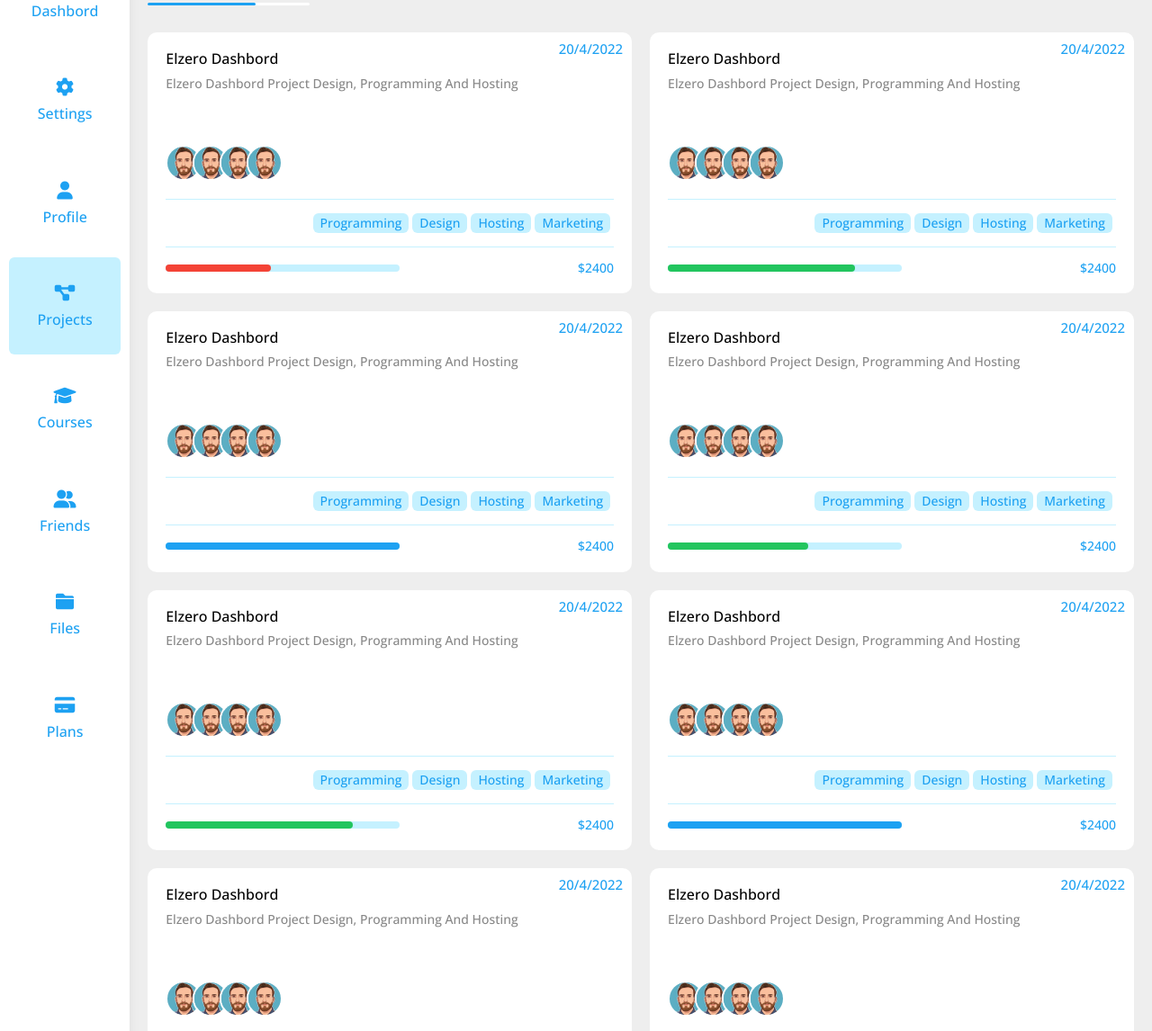
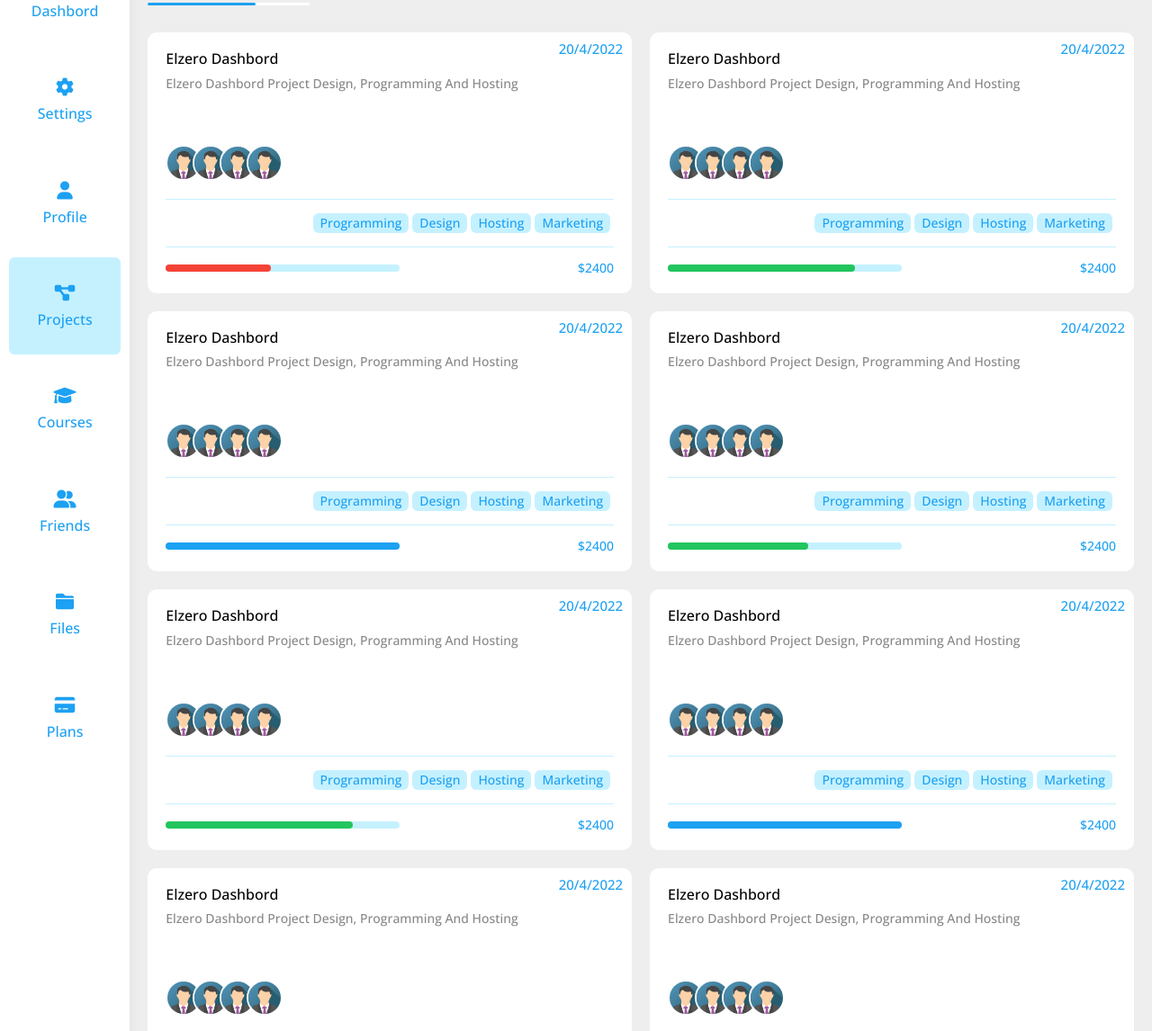
Before and after one commit to Rayan-q/Polar-Template, a plain HTML site: page projects.html in a window 1280 px wide. Shown: the part 131-1277 px from the top of the page at 90% size. Drawn offline with nearby package versions, Linux system fonts and the light colour scheme.

Commit message:
Modified pictures

```diff
--- a/css/elzero.css
+++ b/css/elzero.css
@@ -711,7 +711,17 @@ a {
     height: 40%;
 }
 .backup-manager .locations .drive {
+    flex: 0 0 30%;
     padding: 10px 26px;
+}
+@media (max-width: 767px) {
+    .backup-manager .locations {
+        flex-direction: column;
+    }
+    .backup-manager .locations .drive {
+        width: 100%;
+        margin-top: 20px;
+    }
 }
 /* End Backup Manager */
 /* Start Profile */
--- a/projects.html
+++ b/projects.html
@@ -95,10 +95,10 @@
                         <h4 class="c-text fw-noraml c-black m-0 text-c-mobile">Elzero dashbord<span class="date c-grey fs-15">20/4/2022</span></h4>
                         <p class="c-text c-grey fs-14 m-0 mt-10">Elzero dashbord project design, programming and hosting</p>
                         <div class="images center-flex mt-60 mb-20">
-                            <img class="circle-rad bor-2-white" src="./imgs/avatar-05.png" alt="">
-                            <img class="circle-rad bor-2-white" src="./imgs/avatar-05.png" alt="">
-                            <img class="circle-rad bor-2-white" src="./imgs/avatar-05.png" alt="">
-                            <img class="circle-rad bor-2-white" src="./imgs/avatar-05.png" alt="">
+                            <img class="circle-rad bor-2-white" src="./imgs/team-01.png" alt="">
+                            <img class="circle-rad bor-2-white" src="./imgs/team-01.png" alt="">
+                            <img class="circle-rad bor-2-white" src="./imgs/team-01.png" alt="">
+                            <img class="circle-rad bor-2-white" src="./imgs/team-01.png" alt="">
                         </div>
                         <div class="tags d-flex j-content-end align-center">
                             <span class="btn-shape bg-second c-prime fs-14">Programming</span>
@@ -116,10 +116,10 @@
                         <h4 class="c-text fw-noraml c-black m-0 text-c-mobile">Elzero dashbord</h4>
                         <p class="c-text c-grey fs-14 m-0 mt-10">Elzero dashbord project design, programming and hosting</p>
                         <div class="images center-flex mt-60 mb-20">
-                            <img class="circle-rad bor-2-white" src="./imgs/avatar-05.png" alt="">
-                            <img class="circle-rad bor-2-white" src="./imgs/avatar-05.png" alt="">
-                            <img class="circle-rad bor-2-white" src="./imgs/avatar-05.png" alt="">
-                            <img class="circle-rad bor-2-white" src="./imgs/avatar-05.png" alt="">
+                            <img class="circle-rad bor-2-white" src="./imgs/team-01.png" alt="">
+                            <img class="circle-rad bor-2-white" src="./imgs/team-01.png" alt="">
+                            <img class="circle-rad bor-2-white" src="./imgs/team-01.png" alt="">
+                            <img class="circle-rad bor-2-white" src="./imgs/team-01.png" alt="">
                         </div>
                         <div class="tags d-flex j-content-end align-center f-wrap">
                             <span class="btn-shape bg-second c-prime fs-14">Programming</span>
@@ -137,10 +137,10 @@
                         <h4 class="c-text fw-noraml c-black m-0 text-c-mobile">Elzero dashbord</h4>
                         <p class="c-text c-grey fs-14 m-0 mt-10">Elzero dashbord project design, programming and hosting</p>
                         <div class="images center-flex mt-60 mb-20">
-                            <img class="circle-rad bor-2-white" src="./imgs/avatar-05.png" alt="">
-                            <img class="circle-rad bor-2-white" src="./imgs/avatar-05.png" alt="">
-                            <img class="circle-rad bor-2-white" src="./imgs/avatar-05.png" alt="">
-                            <img class="circle-rad bor-2-white" src="./imgs/avatar-05.png" alt="">
+                            <img class="circle-rad bor-2-white" src="./imgs/team-01.png" alt="">
+                            <img class="circle-rad bor-2-white" src="./imgs/team-01.png" alt="">
+                            <img class="circle-rad bor-2-white" src="./imgs/team-01.png" alt="">
+                            <img class="circle-rad bor-2-white" src="./imgs/team-01.png" alt="">
                         </div>
                         <div class="tags d-flex j-content-end align-center f-wrap">
                             <span class="btn-shape bg-second c-prime fs-14">Programming</span>
@@ -158,10 +158,10 @@
                         <h4 class="c-text fw-noraml c-black m-0 text-c-mobile">Elzero dashbord</h4>
                         <p class="c-text c-grey fs-14 m-0 mt-10">Elzero dashbord project design, programming and hosting</p>
                         <div class="images center-flex mt-60 mb-20">
-                            <img class="circle-rad bor-2-white" src="./imgs/avatar-05.png" alt="">
-                            <img class="circle-rad bor-2-white" src="./imgs/avatar-05.png" alt="">
-                            <img class="circle-rad bor-2-white" src="./imgs/avatar-05.png" alt="">
-                            <img class="circle-rad bor-2-white" src="./imgs/avatar-05.png" alt="">
+                            <img class="circle-rad bor-2-white" src="./imgs/team-01.png" alt="">
+                            <img class="circle-rad bor-2-white" src="./imgs/team-01.png" alt="">
+                            <img class="circle-rad bor-2-white" src="./imgs/team-01.png" alt="">
+                            <img class="circle-rad bor-2-white" src="./imgs/team-01.png" alt="">
                         </div>
                         <div class="tags d-flex j-content-end align-center f-wrap">
                             <span class="btn-shape bg-second c-prime fs-14">Programming</span>
@@ -179,10 +179,10 @@
                         <h4 class="c-text fw-noraml c-black m-0 text-c-mobile">Elzero dashbord</h4>
                         <p class="c-text c-grey fs-14 m-0 mt-10">Elzero dashbord project design, programming and hosting</p>
                         <div class="images center-flex mt-60 mb-20">
-                            <img class="circle-rad bor-2-white" src="./imgs/avatar-05.png" alt="">
-                            <img class="circle-rad bor-2-white" src="./imgs/avatar-05.png" alt="">
-                            <img class="circle-rad bor-2-white" src="./imgs/avatar-05.png" alt="">
-                            <img class="circle-rad bor-2-white" src="./imgs/avatar-05.png" alt="">
+                            <img class="circle-rad bor-2-white" src="./imgs/team-01.png" alt="">
+                            <img class="circle-rad bor-2-white" src="./imgs/team-01.png" alt="">
+                            <img class="circle-rad bor-2-white" src="./imgs/team-01.png" alt="">
+                            <img class="circle-rad bor-2-white" src="./imgs/team-01.png" alt="">
                         </div>
                         <div class="tags d-flex j-content-end align-center f-wrap">
                             <span class="btn-shape bg-second c-prime fs-14">Programming</span>
@@ -200,10 +200,10 @@
                         <h4 class="c-text fw-noraml c-black m-0 text-c-mobile">Elzero dashbord</h4>
                         <p class="c-text c-grey fs-14 m-0 mt-10">Elzero dashbord project design, programming and hosting</p>
                         <div class="images center-flex mt-60 mb-20">
-                            <img class="circle-rad bor-2-white" src="./imgs/avatar-05.png" alt="">
-                            <img class="circle-rad bor-2-white" src="./imgs/avatar-05.png" alt="">
-                            <img class="circle-rad bor-2-white" src="./imgs/avatar-05.png" alt="">
-                            <img class="circle-rad bor-2-white" src="./imgs/avatar-05.png" alt="">
+                            <img class="circle-rad bor-2-white" src="./imgs/team-01.png" alt="">
+                            <img class="circle-rad bor-2-white" src="./imgs/team-01.png" alt="">
+                            <img class="circle-rad bor-2-white" src="./imgs/team-01.png" alt="">
+                            <img class="circle-rad bor-2-white" src="./imgs/team-01.png" alt="">
                         </div>
                         <div class="tags d-flex j-content-end align-center f-wrap">
                             <span class="btn-shape bg-second c-prime fs-14">Programming</span>
@@ -221,10 +221,10 @@
                         <h4 class="c-text fw-noraml c-black m-0 text-c-mobile">Elzero dashbord</h4>
                         <p class="c-text c-grey fs-14 m-0 mt-10">Elzero dashbord project design, programming and hosting</p>
                         <div class="images center-flex mt-60 mb-20">
-                            <img class="circle-rad bor-2-white" src="./imgs/avatar-05.png" alt="">
-                            <img class="circle-rad bor-2-white" src="./imgs/avatar-05.png" alt="">
-                            <img class="circle-rad bor-2-white" src="./imgs/avatar-05.png" alt="">
-                            <img class="circle-rad bor-2-white" src="./imgs/avatar-05.png" alt="">
+                            <img class="circle-rad bor-2-white" src="./imgs/team-01.png" alt="">
+                            <img class="circle-rad bor-2-white" src="./imgs/team-01.png" alt="">
+                            <img class="circle-rad bor-2-white" src="./imgs/team-01.png" alt="">
+                            <img class="circle-rad bor-2-white" src="./imgs/team-01.png" alt="">
                         </div>
                         <div class="tags d-flex j-content-end align-center f-wrap">
                             <span class="btn-shape bg-second c-prime fs-14">Programming</span>
@@ -242,10 +242,10 @@
                         <h4 class="c-text fw-noraml c-black m-0 text-c-mobile">Elzero dashbord</h4>
                         <p class="c-text c-grey fs-14 m-0 mt-10">Elzero dashbord project design, programming and hosting</p>
                         <div class="images center-flex mt-60 mb-20">
-                            <img class="circle-rad bor-2-white" src="./imgs/avatar-05.png" alt="">
-                            <img class="circle-rad bor-2-white" src="./imgs/avatar-05.png" alt="">
-                            <img class="circle-rad bor-2-white" src="./imgs/avatar-05.png" alt="">
-                            <img class="circle-rad bor-2-white" src="./imgs/avatar-05.png" alt="">
+                            <img class="circle-rad bor-2-white" src="./imgs/team-01.png" alt="">
+                            <img class="circle-rad bor-2-white" src="./imgs/team-01.png" alt="">
+                            <img class="circle-rad bor-2-white" src="./imgs/team-01.png" alt="">
+                            <img class="circle-rad bor-2-white" src="./imgs/team-01.png" alt="">
                         </div>
                         <div class="tags d-flex j-content-end align-center f-wrap">
                             <span class="btn-shape bg-second c-prime fs-14">Programming</span>
@@ -263,10 +263,10 @@
                         <h4 class="c-text fw-noraml c-black m-0 text-c-mobile">Elzero dashbord</h4>
                         <p class="c-text c-grey fs-14 m-0 mt-10">Elzero dashbord project design, programming and hosting</p>
                         <div class="images center-flex mt-60 mb-20">
-                            <img class="circle-rad bor-2-white" src="./imgs/avatar-05.png" alt="">
-                            <img class="circle-rad bor-2-white" src="./imgs/avatar-05.png" alt="">
-                            <img class="circle-rad bor-2-white" src="./imgs/avatar-05.png" alt="">
-                            <img class="circle-rad bor-2-white" src="./imgs/avatar-05.png" alt="">
+                            <img class="circle-rad bor-2-white" src="./imgs/team-01.png" alt="">
+                            <img class="circle-rad bor-2-white" src="./imgs/team-01.png" alt="">
+                            <img class="circle-rad bor-2-white" src="./imgs/team-01.png" alt="">
+                            <img class="circle-rad bor-2-white" src="./imgs/team-01.png" alt="">
                         </div>
                         <div class="tags d-flex j-content-end align-center">
                             <span class="btn-shape bg-second c-prime fs-14">Programming</span>
```
Also changed, not shown: index.html (+20 -20 lines), profile.html (+5 -5 lines), settings.html (+10 -6 lines).
